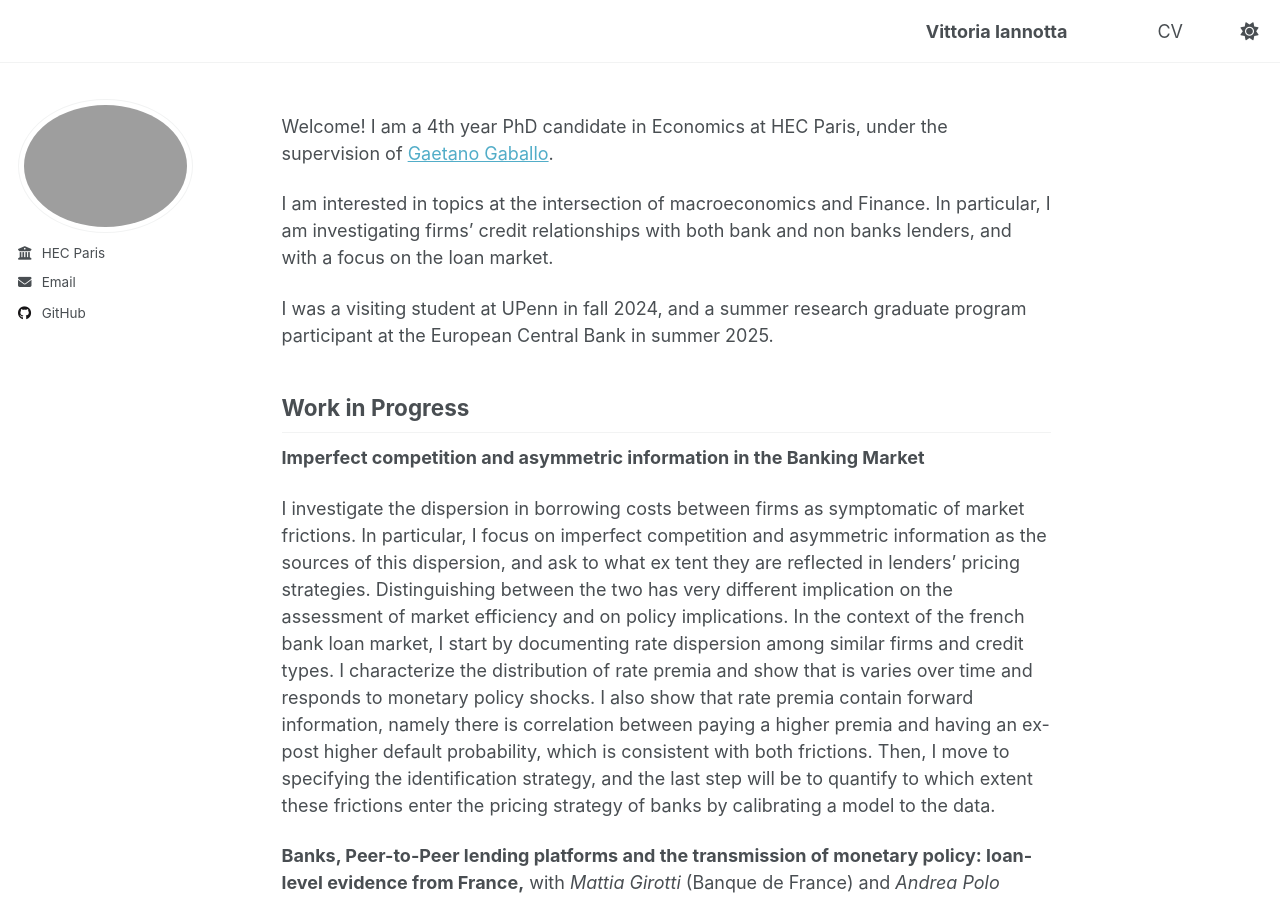
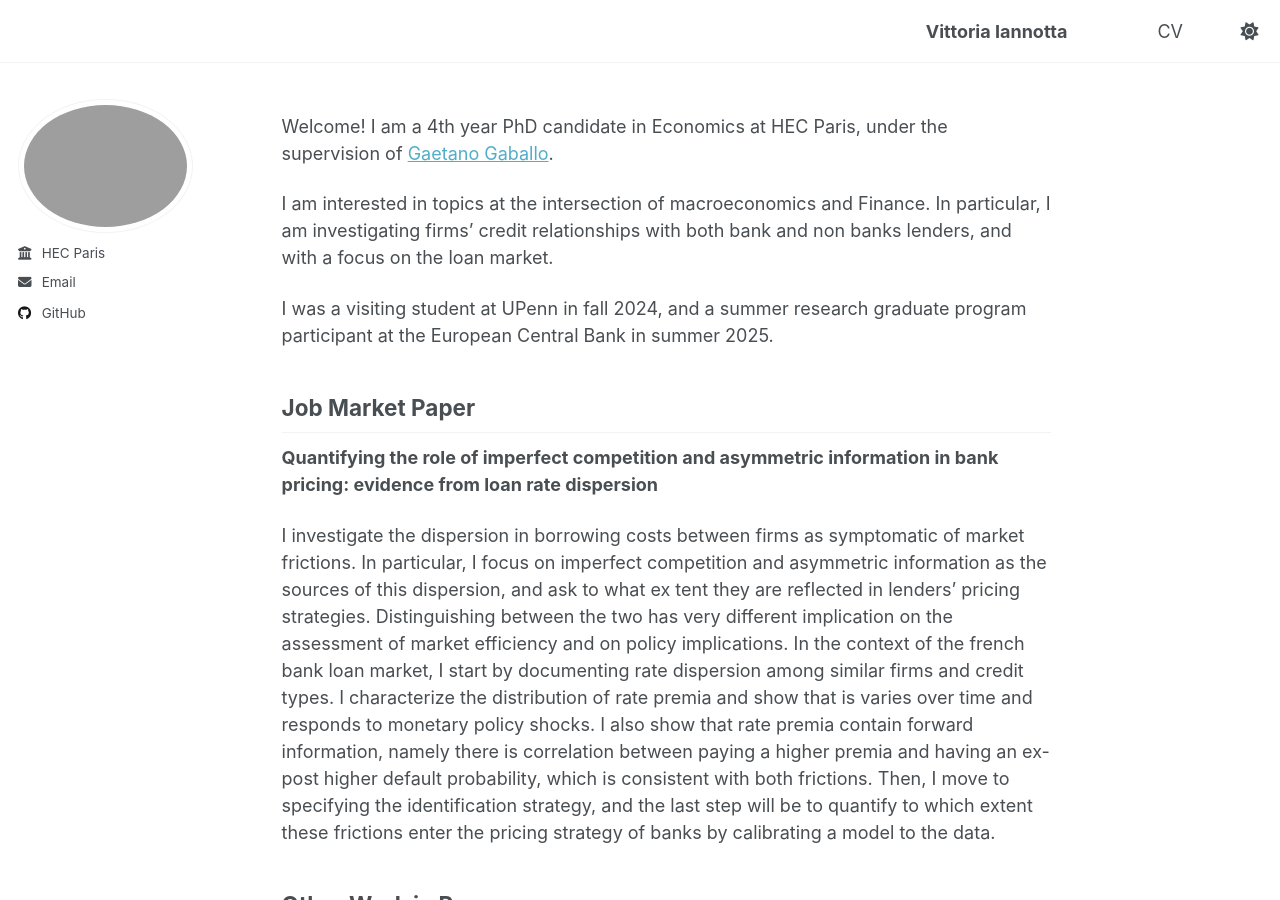
Before and after one commit to vittoriaiannotta/vittoriaiannotta.github.io, a Jekyll site: the page built from _pages/about.md, in a window 1280 px wide and 900 px high. Built offline with Jekyll 4.4.1, drawn with Linux system fonts in a browser that asks for light colours.

Commit message:
Update about.md

```diff
--- a/_pages/about.md
+++ b/_pages/about.md
@@ -14,10 +14,10 @@ I am interested in topics at the intersection of macroeconomics and Finance. In
 
 I was a visiting student at UPenn in fall 2024, and a summer research graduate program participant at the European Central Bank in summer 2025.
 
-Work in Progress
+Job Market Paper
 ------
 
-**Imperfect competition and asymmetric information in the Banking Market**
+**Quantifying the role of imperfect competition and asymmetric information in bank pricing: evidence from loan rate dispersion**
 
 I investigate the dispersion in borrowing costs between firms as symptomatic of market frictions. In particular, I
  focus on imperfect competition and asymmetric information as the sources of this dispersion, and ask to what ex
@@ -30,6 +30,8 @@ tent they are reflected in lenders’ pricing strategies. Distinguishing between
  strategy, and the last step will be to quantify to which extent these frictions enter the pricing strategy of banks
  by calibrating a model to the data.
 
+Other Work in Progress
+------
 **Banks, Peer-to-Peer lending platforms and the transmission of monetary policy: loan-level
 evidence from France,**
  with *Mattia Girotti* (Banque de France) and *Andrea Polo* (LUISS,
```
